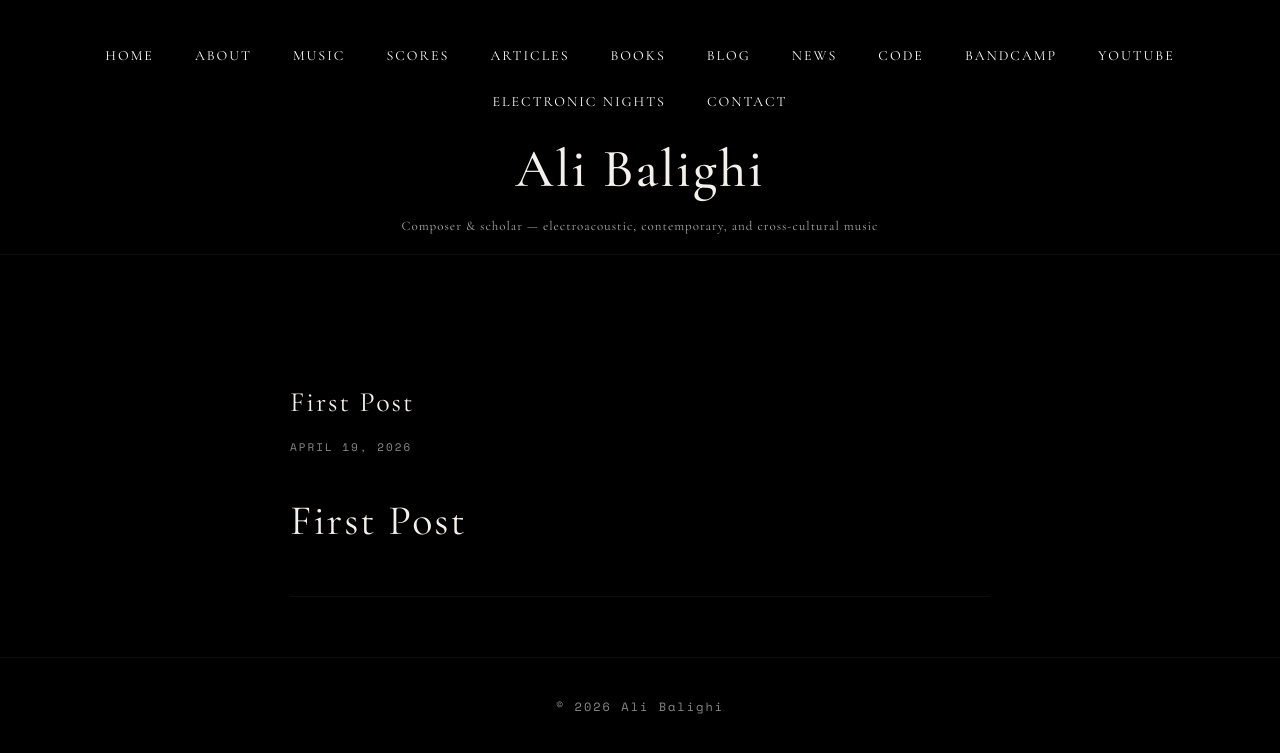
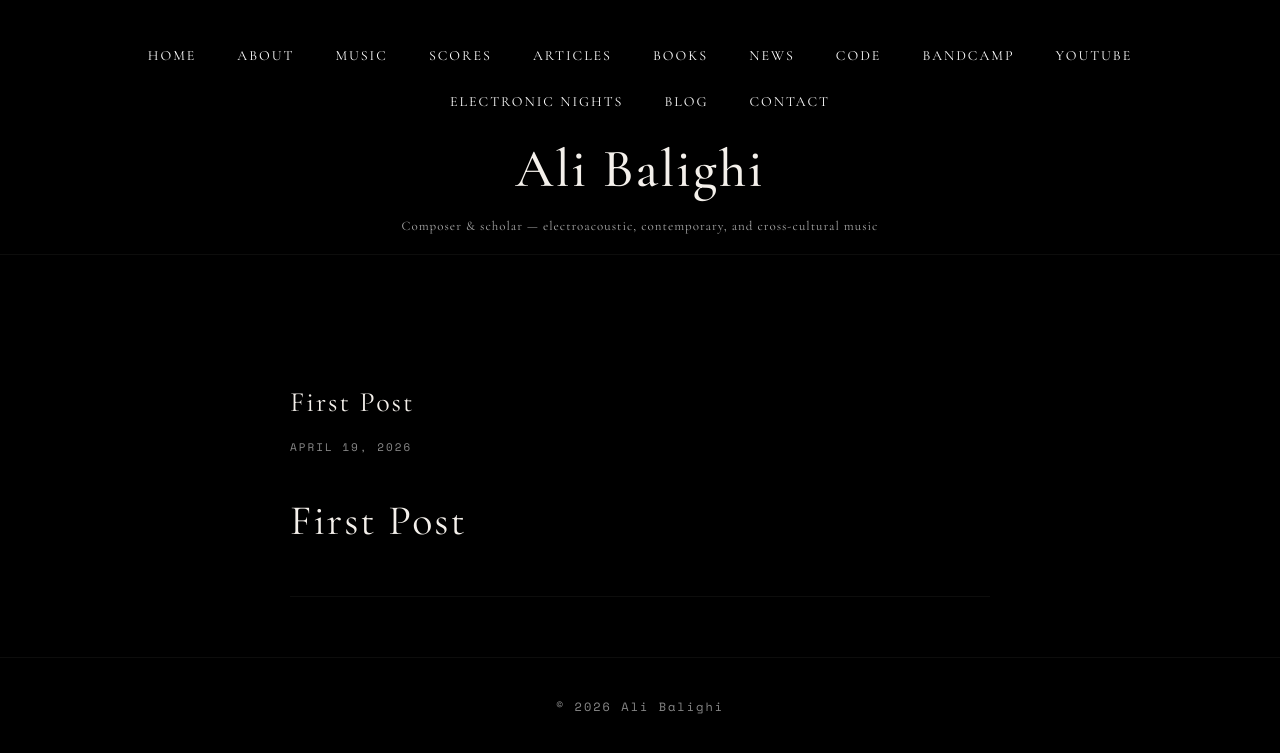
Before and after one commit to alib65/blog, a Jekyll site: the page built from index.html, in a window 1280 px wide. Shown: the top 753 px of the page. Built offline with Jekyll 4.4.1, drawn with Linux system fonts in a browser that asks for light colours.

Commit message:
Restore BLOG link in default layout

```diff
--- a/_layouts/default.html
+++ b/_layouts/default.html
@@ -160,12 +160,12 @@
       <a href="https://alibalighi.com/scores.html" class="highlight">SCORES</a>
       <a href="https://alibalighi.com/articles.html" class="highlight">ARTICLES</a>
       <a href="https://alibalighi.com/books.html" class="highlight">BOOKS</a>
-      <a href="{{ '/' | relative_url }}" class="highlight">BLOG</a>
       <a href="https://alibalighi.com/news.html" class="highlight">NEWS</a>
       <a href="https://github.com/alib65" target="_blank" class="highlight">CODE</a>
       <a href="https://alibalighi.bandcamp.com/" target="_blank" class="highlight">BANDCAMP</a>
       <a href="https://www.youtube.com/@AliBalighi" target="_blank" class="highlight">YOUTUBE</a>
       <a href="https://electronicnights.github.io" target="_blank" class="highlight">ELECTRONIC NIGHTS</a>
+      <a href="{{ '/' | relative_url }}" class="highlight">BLOG</a>
       <a href="https://alibalighi.com/contact.html" class="highlight">CONTACT</a>
     </nav>
 
```
